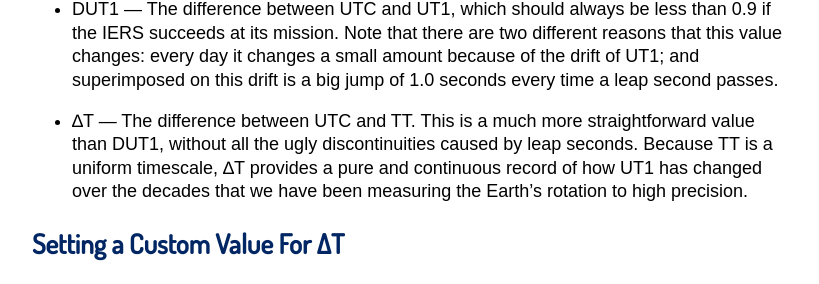
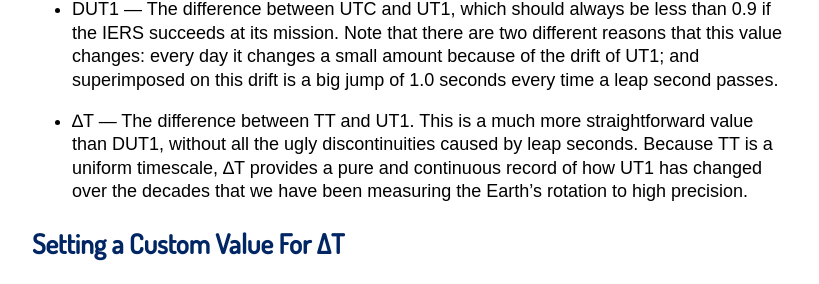
Before and after one commit to skyfielders/python-skyfield, a Sphinx documentation site: the page built from skyfield/documentation/time.rst, in a window 1280 px wide and 900 px high, scrolled down 13227 px. Shown: the part 149-433 px from the top of the window, without its empty margins (230-1049 px from the left). Built offline with Sphinx 7.4.7, drawn with Linux system fonts in a browser that asks for light colours; some web fonts are replaced.

Commit message:
Fix #518 by tweaking Time documentation

```diff
--- a/skyfield/documentation/time.rst
+++ b/skyfield/documentation/time.rst
@@ -897,7 +897,7 @@ The two quantities are:
   is a big jump of 1.0 seconds
   every time a leap second passes.
 
-* ∆T — The difference between UTC and TT.
+* ∆T — The difference between TT and UT1.
   This is a much more straightforward value than DUT1,
   without all the ugly discontinuities caused by leap seconds.
   Because TT is a uniform timescale,
```
